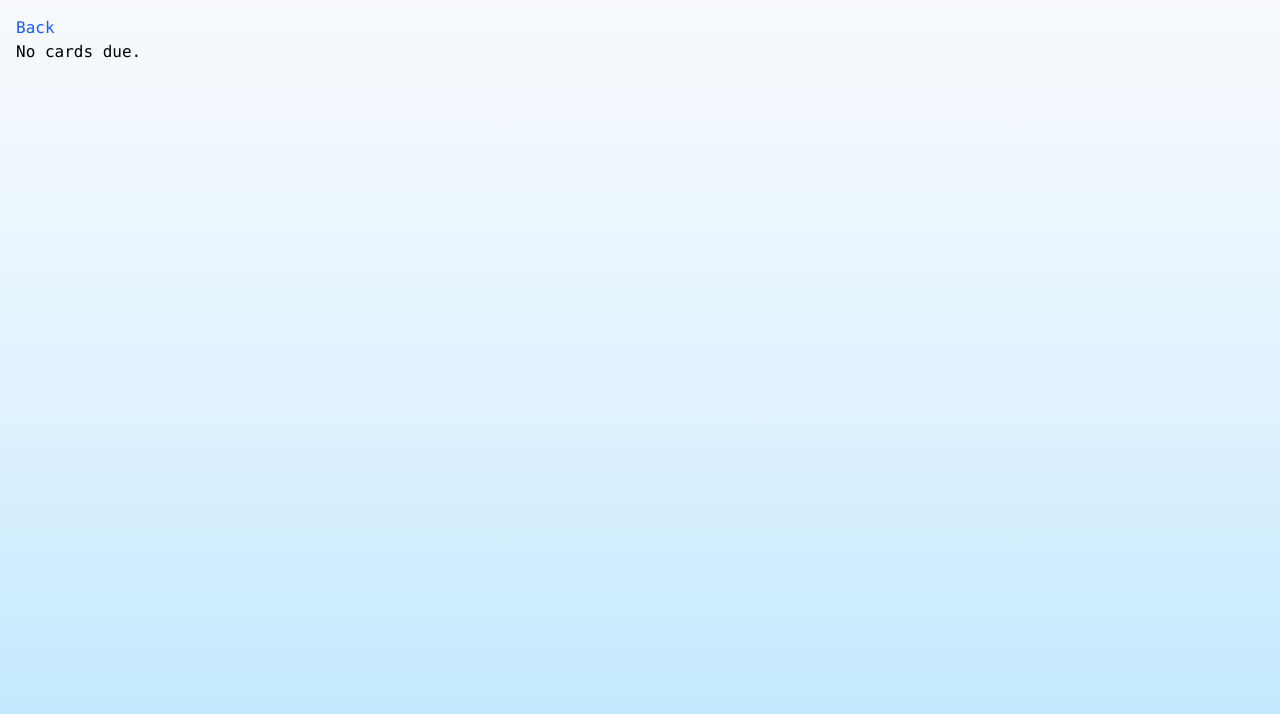
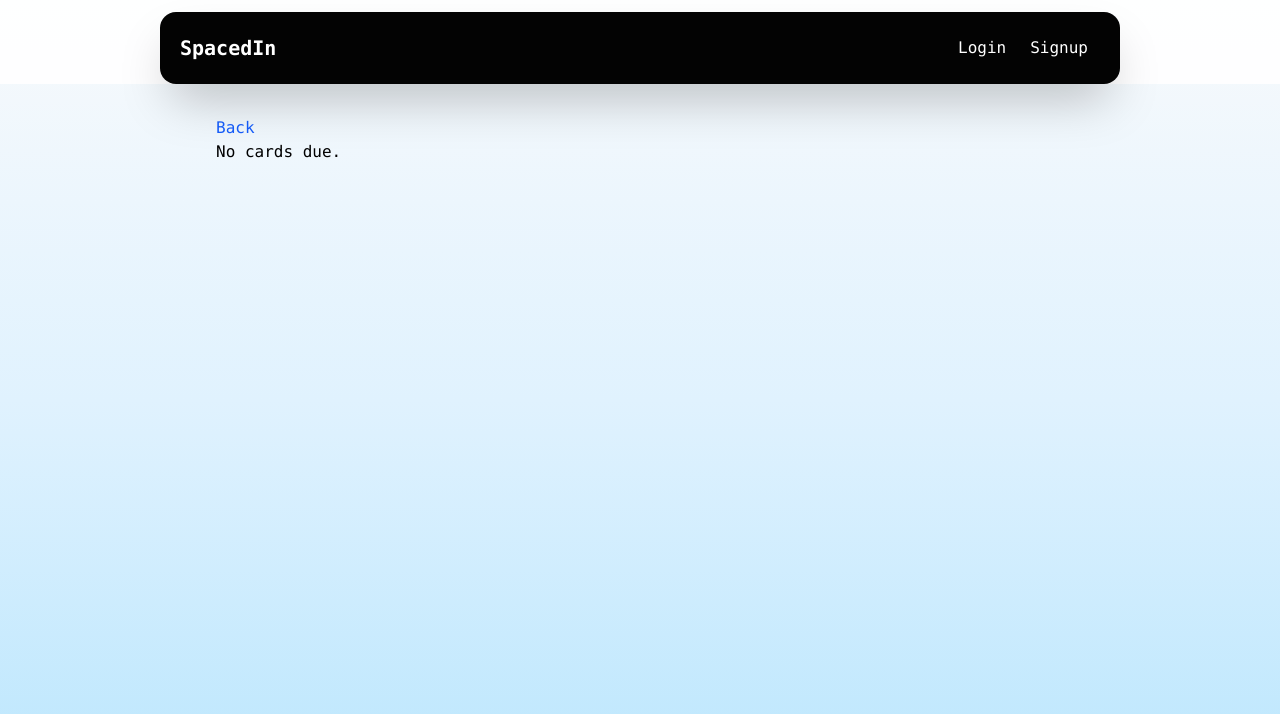
Before and after one commit to JoelJebitto/SpacedIn, a React (Vite) app in the folder SpacedIn/: page /decks/1/review in a window 1280 px wide. Shown: the top 714 px of the page. Built offline with nearby package versions, Linux system fonts and the light colour scheme.

Commit message:
added header

```diff
--- /dev/null
+++ b/SpacedIn/src/components/Header.jsx
@@ -0,0 +1,50 @@
+import { useNavigate } from "react-router-dom";
+import useAuth from "../store/useAuth";
+const Btn = ({ children, onClick }) => {
+  return (
+    <button
+      className="p-3 transition-all hover:cursor-pointer active:bg-gray-800 rounded-xl"
+      onClick={onClick}
+    >
+      {children}
+    </button>
+  );
+};
+
+const Header = () => {
+  const { logout, token } = useAuth();
+  const navigate = useNavigate();
+  const handleLogin = () => {
+    navigate("/");
+  };
+  const handleSignup = () => {
+    navigate("/register");
+  };
+  const handleLogout = () => {
+    logout();
+    navigate("/");
+  };
+
+  return (
+    <div className="bg-black/99 z-100 flex w-full px-5 py-3 text-white shadow-2xl lg:w-[60rem] lg:rounded-2xl mx-auto lg:mt-3 ">
+      <h1
+        className="flex-1 text-xl font-bold my-auto"
+        onClick={() => navigate("/dashboard")}
+      >
+        SpacedIn
+      </h1>
+      <div className="flex">
+        {token ? (
+          <Btn onClick={handleLogout}>Logout</Btn>
+        ) : (
+          <>
+            <Btn onClick={handleLogin}>Login</Btn>
+            <Btn onClick={handleSignup}>Signup</Btn>
+          </>
+        )}
+      </div>
+    </div>
+  );
+};
+
+export default Header;
--- /dev/null
+++ b/SpacedIn/src/components/Layout.jsx
@@ -0,0 +1,15 @@
+import Header from "./Header";
+import { Outlet } from "react-router-dom";
+
+export default function Layout() {
+  return (
+    <>
+      <div className="bg-white/90 absolute z-50 flex w-full left-1/2 transform -translate-x-1/2 ">
+        <Header />
+      </div>
+      <main className="flex mt-25 w-screen lg:w-[55rem] mx-auto">
+        <Outlet />
+      </main>
+    </>
+  );
+}
--- a/SpacedIn/src/pages/Dashboard.jsx
+++ b/SpacedIn/src/pages/Dashboard.jsx
@@ -1,37 +1,42 @@
-import DeckList from '../components/DeckList.jsx'
-import useAuth from '../store/useAuth'
-import { Navigate } from 'react-router-dom'
-import { useEffect, useState } from 'react'
-import { api } from '../services/api'
+import DeckList from "../components/DeckList.jsx";
+import useAuth from "../store/useAuth";
+import { Navigate } from "react-router-dom";
+import { useEffect, useState } from "react";
+import { api } from "../services/api";
 
 export default function Dashboard() {
-  const { token, logout, user } = useAuth()
-  const [stats, setStats] = useState(null)
+  const { token, logout, user } = useAuth();
+  const [stats, setStats] = useState(null);
 
   useEffect(() => {
     if (user?.id) {
-      api.getUserStats(user.id).then(setStats).catch(console.error)
+      api.getUserStats(user.id).then(setStats).catch(console.error);
     }
-  }, [user])
+  }, [user]);
 
-  if (!token) return <Navigate to="/" replace />
+  if (!token) return <Navigate to="/" replace />;
   return (
-    <div className="p-4 space-y-4">
-      <button onClick={logout} className="text-blue-600">Logout</button>
+    <div className="p-4 space-y-4 w-full">
+      <button onClick={logout} className="text-blue-600">
+        Logout
+      </button>
       {stats && (
         <div className="space-y-1">
           <div className="w-full h-2 bg-gray-200 rounded">
             <div
               className="h-full bg-blue-600 rounded"
-              style={{ width: `${(stats.reviewedCards / stats.totalCards) * 100}%` }}
+              style={{
+                width: `${(stats.reviewedCards / stats.totalCards) * 100}%`,
+              }}
             />
           </div>
           <div className="text-sm text-gray-700">
-            Reviewed {stats.reviewedCards} / {stats.totalCards} cards (Due {stats.dueCards})
+            Reviewed {stats.reviewedCards} / {stats.totalCards} cards (Due{" "}
+            {stats.dueCards})
           </div>
         </div>
       )}
       <DeckList userId={user?.id} />
     </div>
-  )
+  );
 }
--- a/SpacedIn/src/pages/Deck.jsx
+++ b/SpacedIn/src/pages/Deck.jsx
@@ -1,38 +1,45 @@
-import { useParams, Link } from 'react-router-dom'
-import CardList from '../components/CardList.jsx'
-import { useEffect, useState } from 'react'
-import useAuth from '../store/useAuth'
-import { api } from '../services/api'
+import { useParams, Link } from "react-router-dom";
+import CardList from "../components/CardList.jsx";
+import { useEffect, useState } from "react";
+import useAuth from "../store/useAuth";
+import { api } from "../services/api";
 
 export default function Deck() {
-  const { id } = useParams()
-  const { user } = useAuth()
-  const [stats, setStats] = useState(null)
+  const { id } = useParams();
+  const { user } = useAuth();
+  const [stats, setStats] = useState(null);
 
   useEffect(() => {
     if (user?.id) {
-      api.getDeckStats(id, user.id).then(setStats).catch(console.error)
+      api.getDeckStats(id, user.id).then(setStats).catch(console.error);
     }
-  }, [id, user])
+  }, [id, user]);
 
   return (
-    <div className="p-4 space-y-4">
-      <Link to="/dashboard" className="text-blue-600">Back</Link>
+    <div className="p-4 space-y-4 w-full">
+      <Link to="/dashboard" className="text-blue-600">
+        Back
+      </Link>
       {stats && (
         <div className="space-y-1">
           <div className="w-full h-2 bg-gray-200 rounded">
             <div
               className="h-full bg-blue-600 rounded"
-              style={{ width: `${(stats.reviewedCards / stats.totalCards) * 100}%` }}
+              style={{
+                width: `${(stats.reviewedCards / stats.totalCards) * 100}%`,
+              }}
             />
           </div>
           <div className="text-sm text-gray-700">
-            Reviewed {stats.reviewedCards} / {stats.totalCards} cards (Due {stats.dueCards})
+            Reviewed {stats.reviewedCards} / {stats.totalCards} cards (Due{" "}
+            {stats.dueCards})
           </div>
         </div>
       )}
-      <Link to={`/decks/${id}/review`} className="text-green-600 block">Study</Link>
+      <Link to={`/decks/${id}/review`} className="text-green-600 block">
+        Study
+      </Link>
       <CardList deckId={id} />
     </div>
-  )
+  );
 }
--- a/SpacedIn/src/pages/Review.jsx
+++ b/SpacedIn/src/pages/Review.jsx
@@ -1,51 +1,55 @@
-import { useEffect, useState } from 'react'
-import { useParams, Link } from 'react-router-dom'
-import { api } from '../services/api'
-import useAuth from '../store/useAuth'
+import { useEffect, useState } from "react";
+import { useParams, Link } from "react-router-dom";
+import { api } from "../services/api";
+import useAuth from "../store/useAuth";
 
 export default function Review() {
-  const { id } = useParams()
-  const { user } = useAuth()
-  const [cards, setCards] = useState([])
-  const [index, setIndex] = useState(0)
-  const [showAnswer, setShowAnswer] = useState(false)
-  const [reviewed, setReviewed] = useState(0)
-  const [totalCards, setTotalCards] = useState(0)
+  const { id } = useParams();
+  const { user } = useAuth();
+  const [cards, setCards] = useState([]);
+  const [index, setIndex] = useState(0);
+  const [showAnswer, setShowAnswer] = useState(false);
+  const [reviewed, setReviewed] = useState(0);
+  const [totalCards, setTotalCards] = useState(0);
 
   useEffect(() => {
     if (user?.id) {
       api
         .getDueCards(id, user.id)
         .then((data) => {
-          setCards(data)
-          setTotalCards(data.length)
+          setCards(data);
+          setTotalCards(data.length);
         })
-        .catch(console.error)
+        .catch(console.error);
     }
-  }, [id, user])
+  }, [id, user]);
 
   if (!cards.length) {
     return (
       <div className="p-4 space-y-2">
-        <Link to={`/decks/${id}`} className="text-blue-600">Back</Link>
+        <Link to={`/decks/${id}`} className="text-blue-600">
+          Back
+        </Link>
         <p>No cards due.</p>
       </div>
-    )
+    );
   }
 
-  const card = cards[index]
+  const card = cards[index];
 
   const grade = async (q) => {
-    await api.reviewCard(card.id, user.id, q)
-    setReviewed(r => r + 1)
-    setShowAnswer(false)
-    if (index + 1 < cards.length) setIndex(index + 1)
-    else setCards([])
-  }
+    await api.reviewCard(card.id, user.id, q);
+    setReviewed((r) => r + 1);
+    setShowAnswer(false);
+    if (index + 1 < cards.length) setIndex(index + 1);
+    else setCards([]);
+  };
 
   return (
-    <div className="p-4 space-y-4">
-      <Link to={`/decks/${id}`} className="text-blue-600">Back</Link>
+    <div className="p-4 space-y-4 w-full">
+      <Link to={`/decks/${id}`} className="text-blue-600">
+        Back
+      </Link>
       <div className="space-y-1">
         <div className="w-full h-2 bg-gray-200 rounded">
           <div
@@ -60,20 +64,28 @@ export default function Review() {
       <div className="border p-4">
         <div dangerouslySetInnerHTML={{ __html: card.question }} />
         {showAnswer && (
-          <div className="mt-2 text-sm" dangerouslySetInnerHTML={{ __html: card.answer }} />
+          <div
+            className="mt-2 text-sm"
+            dangerouslySetInnerHTML={{ __html: card.answer }}
+          />
         )}
       </div>
       {showAnswer ? (
         <div className="flex gap-2">
-          {[0,1,2,3,4,5].map(n => (
+          {[0, 1, 2, 3, 4, 5].map((n) => (
             <button key={n} onClick={() => grade(n)} className="border px-2">
               {n}
             </button>
           ))}
         </div>
       ) : (
-        <button onClick={() => setShowAnswer(true)} className="bg-blue-600 text-white px-3">Show Answer</button>
+        <button
+          onClick={() => setShowAnswer(true)}
+          className="bg-blue-600 text-white px-3"
+        >
+          Show Answer
+        </button>
       )}
     </div>
-  )
+  );
 }
--- a/SpacedIn/src/routes.jsx
+++ b/SpacedIn/src/routes.jsx
@@ -1,20 +1,23 @@
-import { BrowserRouter, Routes, Route } from 'react-router-dom'
-import Login from './pages/Login.jsx'
-import Register from './pages/Register.jsx'
-import Dashboard from './pages/Dashboard.jsx'
-import Deck from './pages/Deck.jsx'
-import Review from './pages/Review.jsx'
+import { BrowserRouter, Routes, Route } from "react-router-dom";
+import Login from "./pages/Login.jsx";
+import Register from "./pages/Register.jsx";
+import Dashboard from "./pages/Dashboard.jsx";
+import Deck from "./pages/Deck.jsx";
+import Review from "./pages/Review.jsx";
+import Layout from "./components/Layout.jsx";
 
 export default function Router() {
   return (
     <BrowserRouter>
       <Routes>
-        <Route path="/" element={<Login />} />
-        <Route path="/register" element={<Register />} />
-        <Route path="/dashboard" element={<Dashboard />} />
-        <Route path="/decks/:id" element={<Deck />} />
-        <Route path="/decks/:id/review" element={<Review />} />
+        <Route element={<Layout />}>
+          <Route path="/" element={<Login />} />
+          <Route path="/register" element={<Register />} />
+          <Route path="/dashboard" element={<Dashboard />} />
+          <Route path="/decks/:id" element={<Deck />} />
+          <Route path="/decks/:id/review" element={<Review />} />
+        </Route>
       </Routes>
     </BrowserRouter>
-  )
+  );
 }
```
